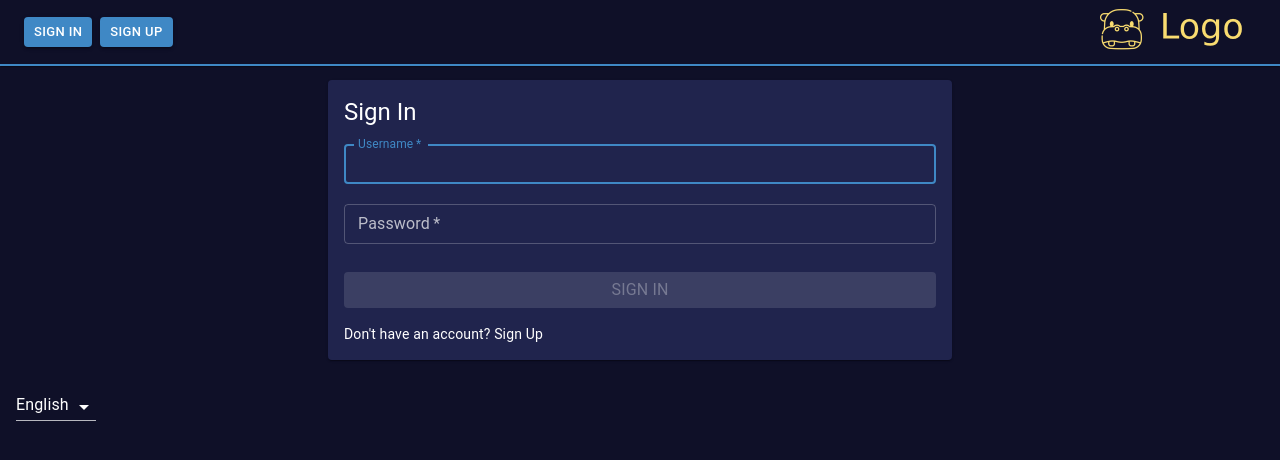
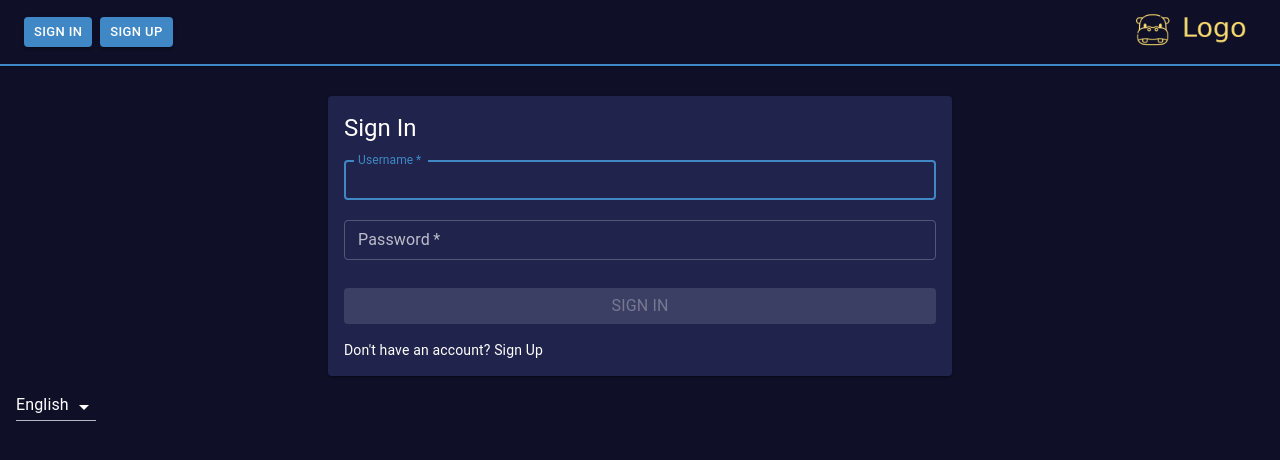
Before and after one commit to dshabin/react-hooks-redux-material-multilanguage-starter, a React (Create React App) app: page /#/login in a window 1280 px wide. Shown: the top 460 px of the page. Built offline with nearby package versions, Linux system fonts and the light colour scheme; what jss-rtl would draw is missing.

Commit message:
Fix style

```diff
--- a/src/components/Login/Login.js
+++ b/src/components/Login/Login.js
@@ -13,7 +13,9 @@ import { Paper } from '@material-ui/core';
 
 const useStyles = makeStyles((theme) => ({
   container : {
-    padding : theme.spacing(2)
+    paddingTop : theme.spacing(4),
+    paddingLeft : theme.spacing(2),
+    paddingRight : theme.spacing(2)
   },
   paper: {
     padding : theme.spacing(2)
--- a/src/components/NavBar/NavBar.js
+++ b/src/components/NavBar/NavBar.js
@@ -187,7 +187,7 @@ function NavBar(props) {
                     </Box>
                     <Box>
                         <a href="/">
-                            <img width="156" alt="logo" src={logo} />
+                            <img width="120" alt="logo" src={logo} />
                         </a>
                     </Box>
                 </Toolbar>
--- a/src/components/Signup/Signup.js
+++ b/src/components/Signup/Signup.js
@@ -19,7 +19,9 @@ const useStyles = makeStyles((theme) => ({
         padding: theme.spacing(2)
     },
     container: {
-        padding: theme.spacing(2)
+        paddingTop: theme.spacing(4),
+        paddingLeft: theme.spacing(2),
+        paddingRight: theme.spacing(2)
     },
     avatar: {
         backgroundColor: theme.palette.secondary.main,
```
